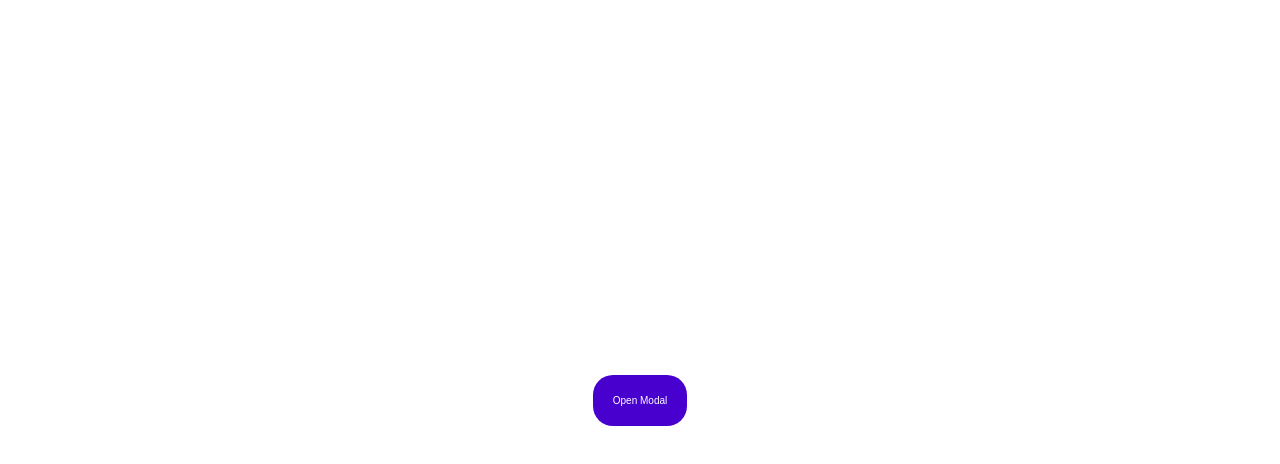
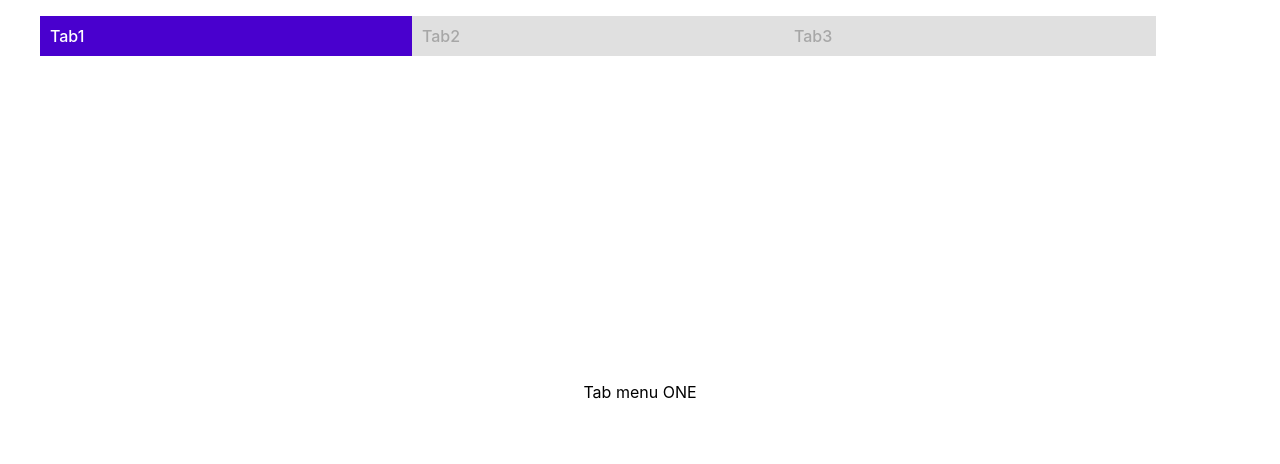
Before and after one commit to MyungWanPark/wanted_pre_onboarding, a React (Create React App) app in the folder custom-component/: page / in a window 1280 px wide. Shown: the top 464 px of the page. Built offline with nearby package versions, Linux system fonts and the light colour scheme.

Commit message:
implement tab

```diff
--- a/custom-component/src/App.js
+++ b/custom-component/src/App.js
@@ -1,10 +1,11 @@
 import "./App.css";
 import Memo from "./component/memo";
 import Modal from "./component/modal";
+import Tab from "./component/tab";
 import Toggle from "./component/toggle";
 
 function App() {
-  return <Modal />;
+  return <Tab />;
 }
 
 export default App;
--- a/custom-component/src/component/tab.jsx
+++ b/custom-component/src/component/tab.jsx
@@ -0,0 +1,73 @@
+import React, { useState } from "react";
+import styled from "styled-components";
+
+const Container = styled.div`
+  width: 100vw;
+  height: 100vh;
+`;
+
+const Tabs = styled.ul`
+  display: flex;
+  list-style: none;
+  width: 100%;
+
+  > .listItem {
+    width: 30%;
+    height: 10%;
+    padding: 10px;
+    background-color: #e0e0e0;
+    color: #a7a7a7;
+    font-weight: 500;
+  }
+
+  > .listItem.active {
+    background-color: #4900ce;
+    color: white;
+    transition: all 300ms linear;
+  }
+`;
+
+const Content = styled.div`
+  height: 80%;
+  display: flex;
+  justify-content: center;
+  align-items: center;
+`;
+
+const Tab = (props) => {
+  const [currentTab, setCurrentTab] = useState(0);
+
+  const changeTab = (tabIndex) => {
+    setCurrentTab(tabIndex);
+  };
+
+  return (
+    <Container>
+      <Tabs>
+        <li
+          className={`listItem ${currentTab === 0 ? "active" : ""}`}
+          onClick={() => changeTab(0)}
+        >
+          Tab1
+        </li>
+        <li
+          className={`listItem ${currentTab === 1 ? "active" : ""}`}
+          onClick={() => changeTab(1)}
+        >
+          Tab2
+        </li>
+        <li
+          className={`listItem ${currentTab === 2 ? "active" : ""}`}
+          onClick={() => changeTab(2)}
+        >
+          Tab3
+        </li>
+      </Tabs>
+      <Content>
+        Tab menu {currentTab === 0 ? "ONE" : currentTab === 1 ? "TWO" : "THREE"}
+      </Content>
+    </Container>
+  );
+};
+
+export default Tab;
```
